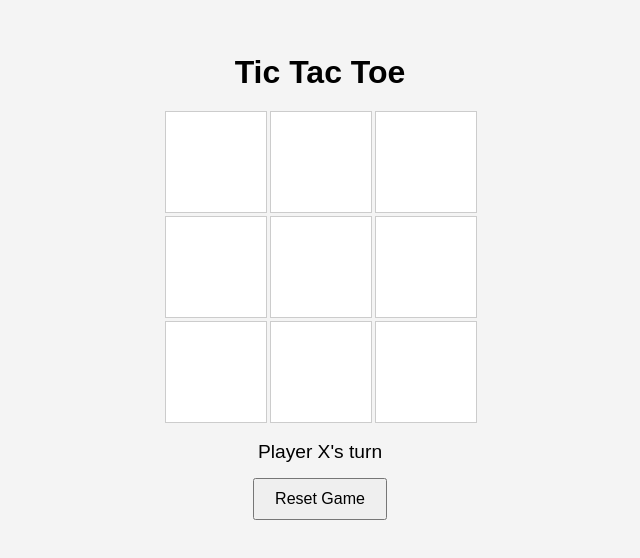
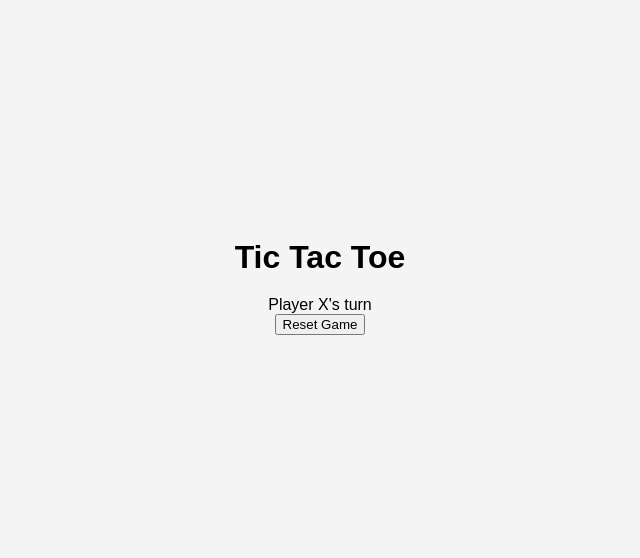
Before and after one commit to ZanethembaN/TicTacToaster, a plain HTML site: page index.html in a window 1280 px wide. Shown: the part 124-682 px from the top of the page, without its empty margins (320-960 px from the left). Drawn offline with Linux system fonts and the light colour scheme.

Commit message:
implementation: styles.css file

```diff
--- a/styles.css
+++ b/styles.css
@@ -16,39 +16,3 @@ body {
   h1 {
     margin-bottom: 20px;
   }
-
-  #game-board {
-    display: grid;
-    grid-template-columns: repeat(3, 100px);
-    grid-template-rows: repeat(3, 100px);
-    gap: 5px;
-    justify-content: center;
-    margin: 0 auto;
-  }
-
-  .cell {
-    width: 100px;
-    height: 100px;
-    background-color: #fff;
-    border: 1px solid #ccc;
-    font-size: 2em;
-    text-align: center;
-    line-height: 100px;
-    cursor: pointer;
-  }
-
-  .cell.taken {
-    pointer-events: none;
-  }
-
-  #game-status {
-    margin-top: 20px;
-    font-size: 1.2em;
-  }
-
-  #reset-button {
-    margin-top: 15px;
-    padding: 10px 20px;
-    font-size: 1em;
-    cursor: pointer;
-  }
```
